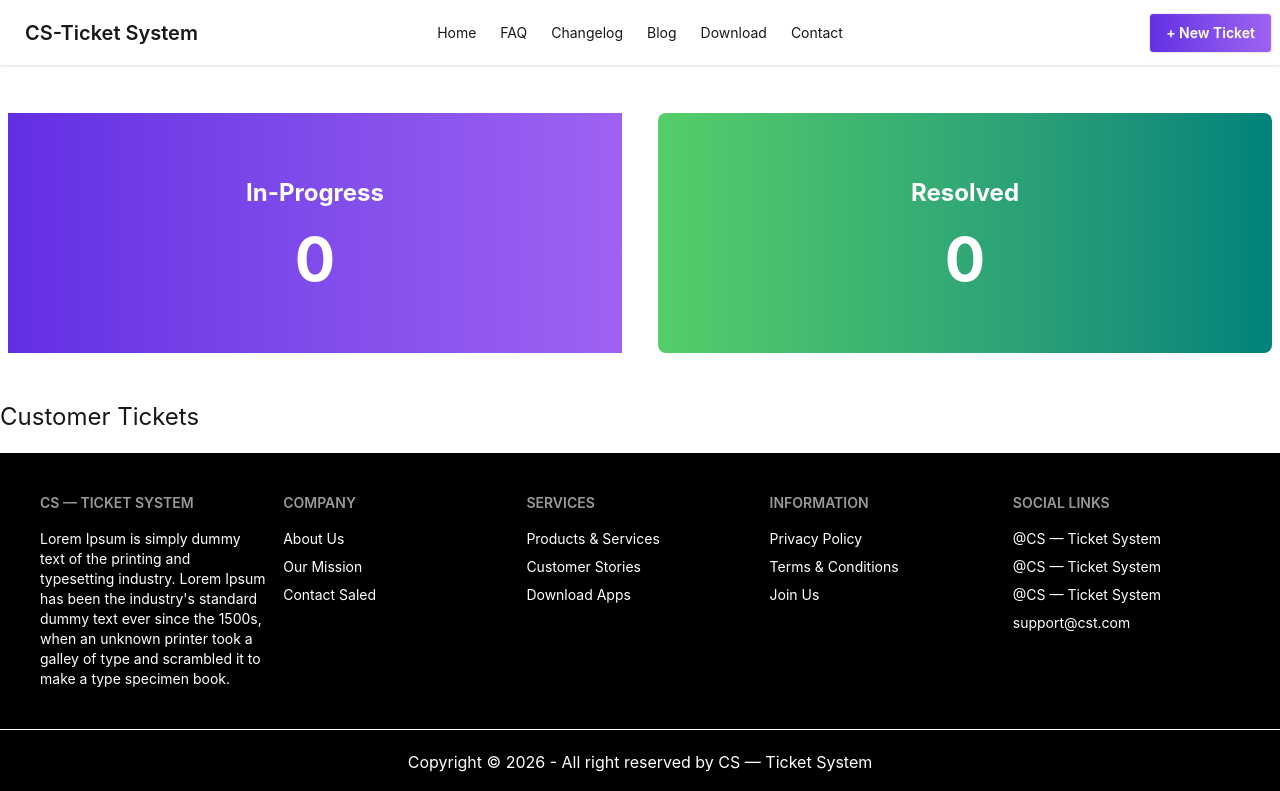
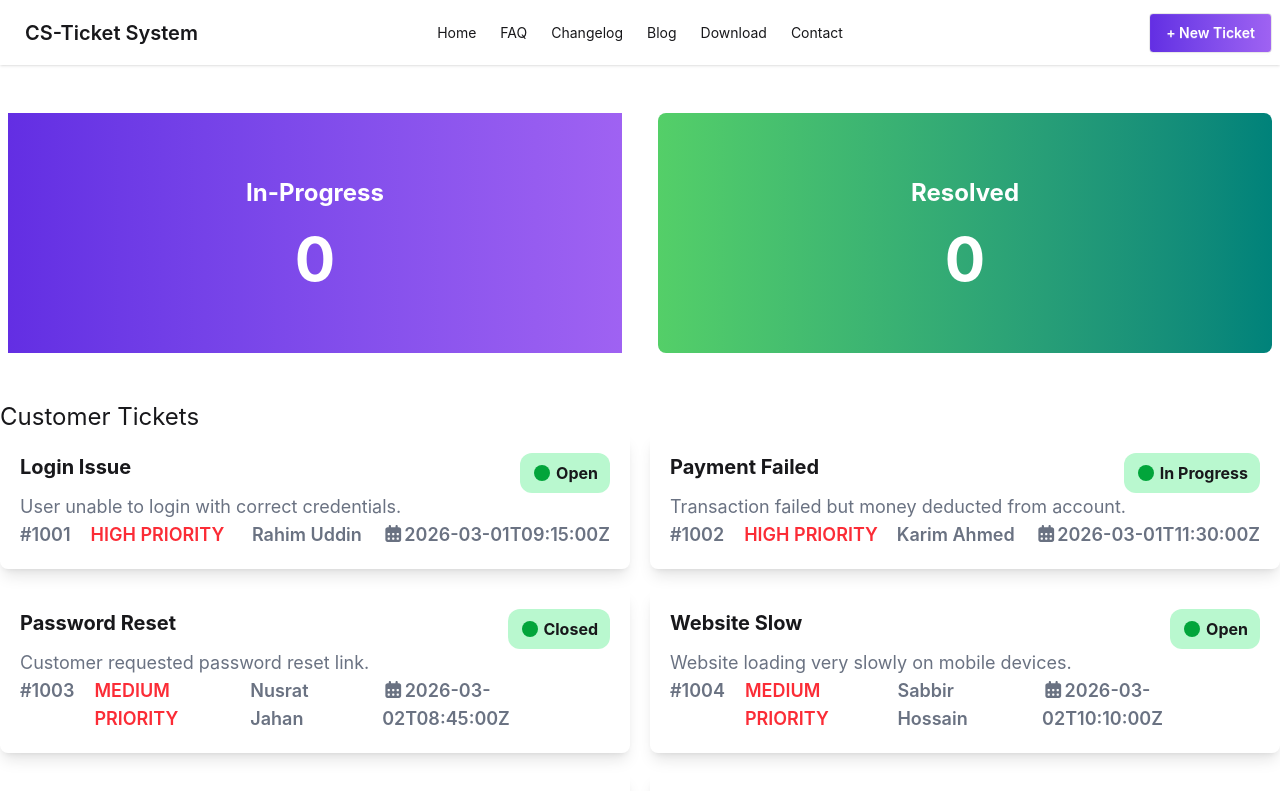
Before and after one commit to sohel-tech4/cs-ticket-system, a React (Vite) app: page / in a window 1280 px wide. Shown: the top 791 px of the page. Built offline with nearby package versions, Linux system fonts and the light colour scheme.

Commit message:
show card

```diff
--- /dev/null
+++ b/src/Components/MainSection/TicketCard.jsx
@@ -0,0 +1,45 @@
+import React from "react";
+import { FontAwesomeIcon } from "@fortawesome/react-fontawesome";
+import { faCircle, faCalendarDays } from "@fortawesome/free-solid-svg-icons";
+
+
+
+const TicketCard = ({ Ticket }) => {
+
+    const {createdAt, customer, description, id, priority, status, title} = Ticket
+  return (
+    <div>
+      <div className="p-5 shadow-lg rounded-lg">
+        <div className="flex justify-between">
+          <h1 className="font-bold text-xl">
+            {title}
+          </h1>
+          <p className="bg-[#B9F8CF] py-2 px-3 rounded-xl font-bold">
+            <span className="text-[#02A53B] ">
+              <FontAwesomeIcon icon={faCircle} />
+            </span>{" "}
+            {status}
+          </p>
+        </div>
+        <p className="text-gray-500 text-lg">
+          {description}
+        </p>
+        <div className="text-lg text-gray-500 font-semibold flex justify-between">
+          <div className="flex gap-5">
+            <p className="">#100{id}</p>
+            <p className="text-red-500 uppercase">{priority} PRIORITY</p>
+          </div>
+          <div className="flex gap-5">
+            <p>{customer}</p>
+            <p>
+              <FontAwesomeIcon icon={faCalendarDays} />
+              {createdAt}
+            </p>
+          </div>
+        </div>
+      </div>
+    </div>
+  );
+};
+
+export default TicketCard;
--- a/src/Components/MainSection/Tickets.jsx
+++ b/src/Components/MainSection/Tickets.jsx
@@ -1,11 +1,13 @@
 import React, { use } from 'react';
+import TicketCard from './TicketCard';
 
 const Tickets = ({TicketsPromise}) => {
     const AllTickets = use(TicketsPromise)
-
-console.log(AllTickets);
     return (
-        <div>
+        <div className='grid grid-cols-2 gap-5'>
+            {
+                AllTickets.map(Ticket => <TicketCard key={Ticket.id} Ticket={Ticket}></TicketCard>)
+            }
 
         </div>
     );
```
Also changed, not shown: src/Components/MainSection/Mainsection.jsx (+1 -24 lines).
